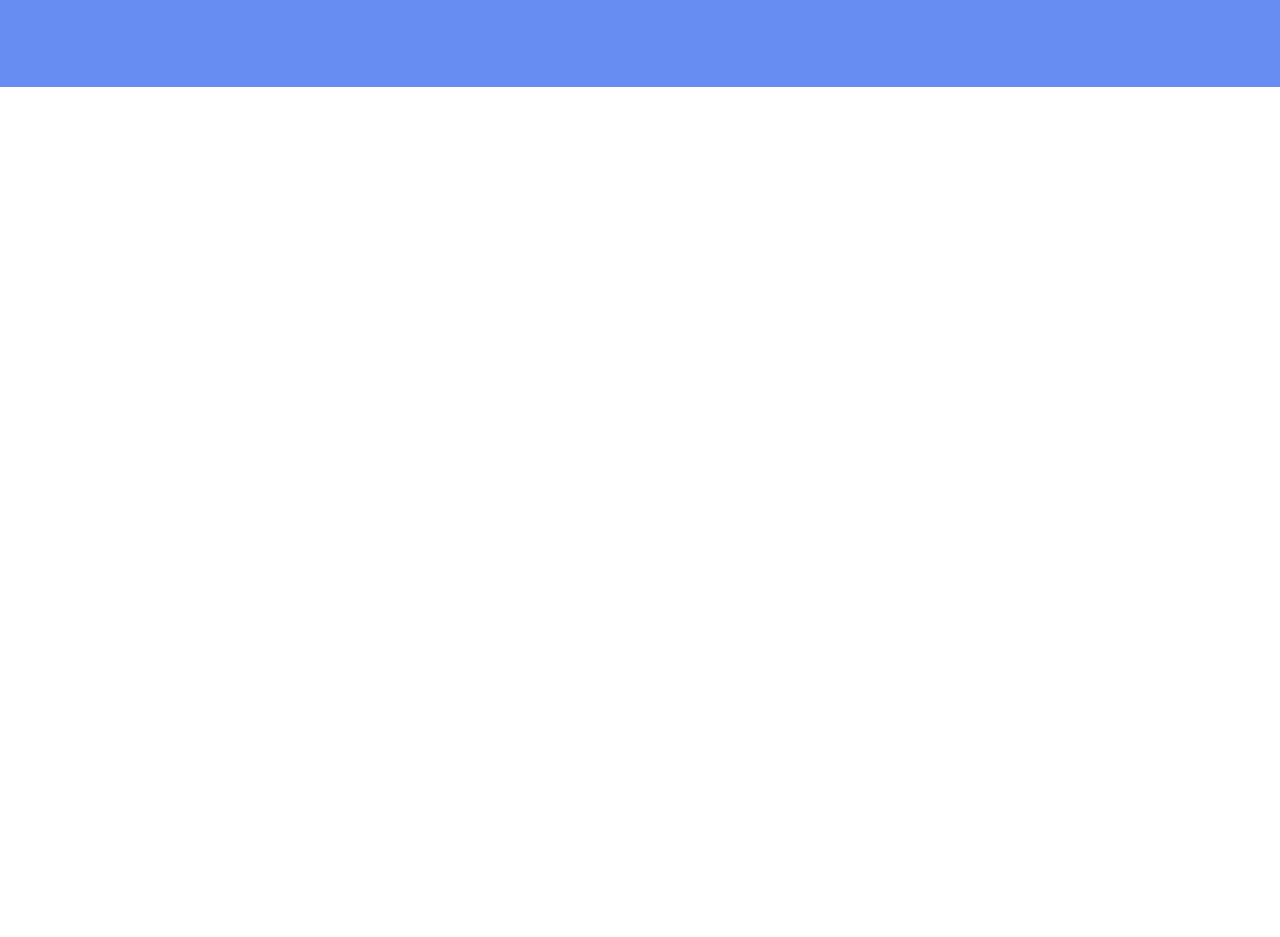
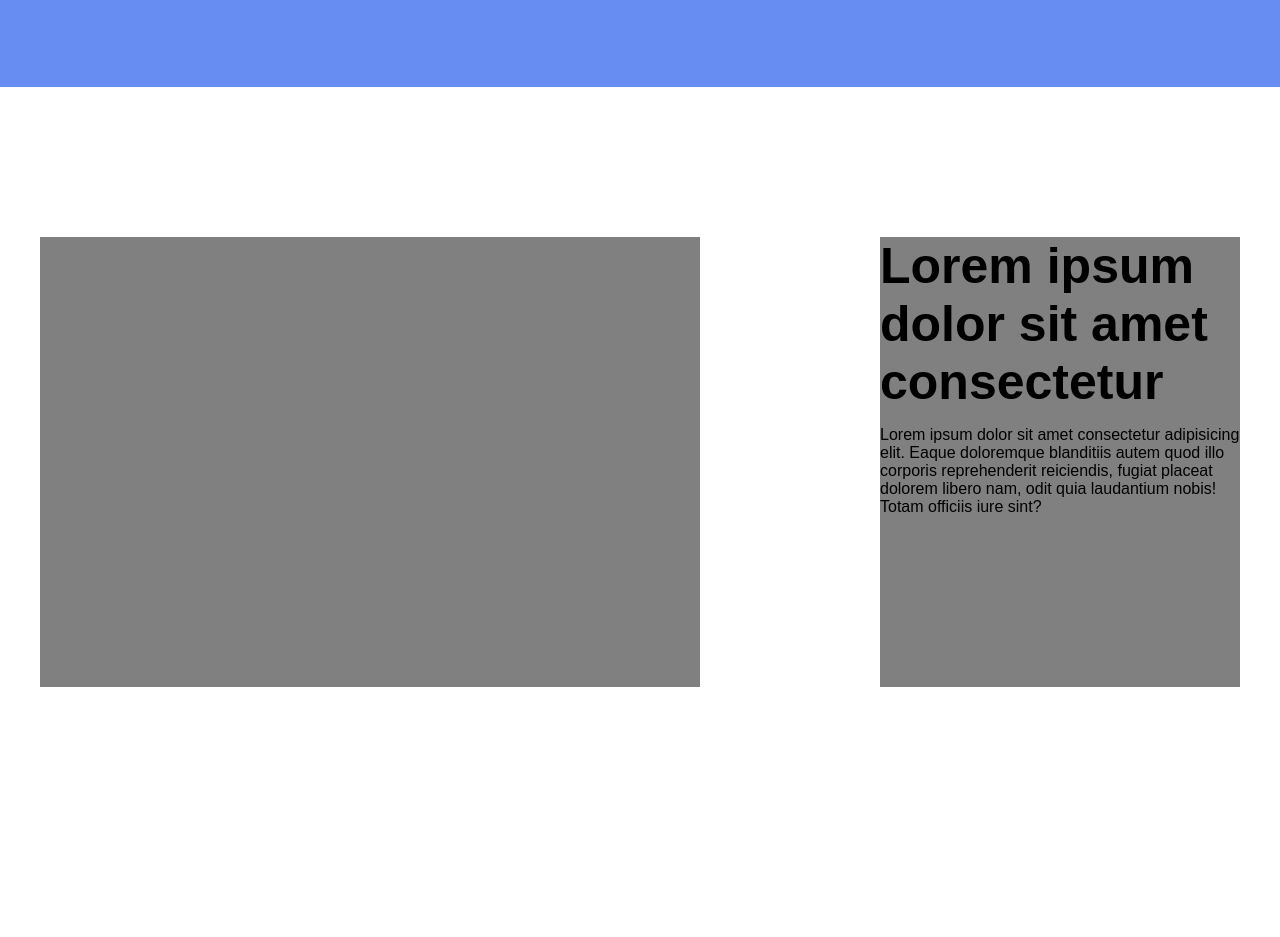
Before and after one commit to Fernweh99/htmlcss-struttura-discord, a plain HTML site: page index.html in a window 1280 px wide. Shown: the part 513-1450 px from the top of the page. Before the commit the page ends 800 px from the top, so only its background shows below. Drawn offline with Linux system fonts and the light colour scheme.

Commit message:
main-first-section

```diff
--- a/css/style.css
+++ b/css/style.css
@@ -16,6 +16,7 @@ header{
     min-height: 600px;
     padding-top: 20px;
     color: white;
+    margin-bottom: 150px;
 }
 
 nav {
@@ -30,6 +31,13 @@ h3 {
     border: 1px solid coral;
 }
 
+h1 {
+    font-size: 50px;
+}
+
+p {
+    margin-top: 15px;
+}
 /* Utilis */
 .container {
     max-width: 1200px;
@@ -78,7 +86,6 @@ h3 {
 }
 
 #text-header h1 {
-    font-size: 50px;
     padding: 30px 0;
 }
 
@@ -93,3 +100,21 @@ h3 {
     min-height: 40px;
     margin: 0 15px;
 }
+
+/* main */
+.white {
+    background-color: white;
+    min-height: 700px;
+}
+
+.white figure {
+    flex-basis: 55%;
+    background-color: gray;
+    min-height: 450px;
+}
+
+.text {
+    flex-basis: 30%;
+    background-color: gray;
+    min-height: 450px;
+}
--- a/index.html
+++ b/index.html
@@ -40,5 +40,25 @@
             </section>
         </div>
     </header>
+    <main>
+        <section class="white">
+            <div class="container">
+                <div class="info-img-left flex space-between">
+                    <figure></figure>
+                    <div class="text">
+                        <h1>Lorem ipsum dolor sit amet consectetur</h1>
+                        <p>
+                            Lorem ipsum dolor sit amet consectetur adipisicing elit. Eaque doloremque
+                            blanditiis autem quod illo corporis reprehenderit reiciendis, fugiat placeat
+                            dolorem libero nam, odit quia laudantium nobis! Totam officiis iure sint?
+                        </p>
+                    </div>
+                </div>
+            </div>
+        </section>
+        <section></section>
+        <section></section>
+        <section></section>
+    </main>
 </body>
 </html>
```
